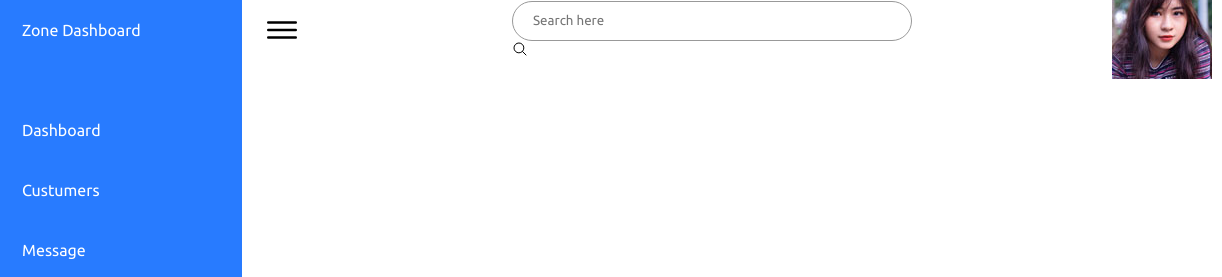
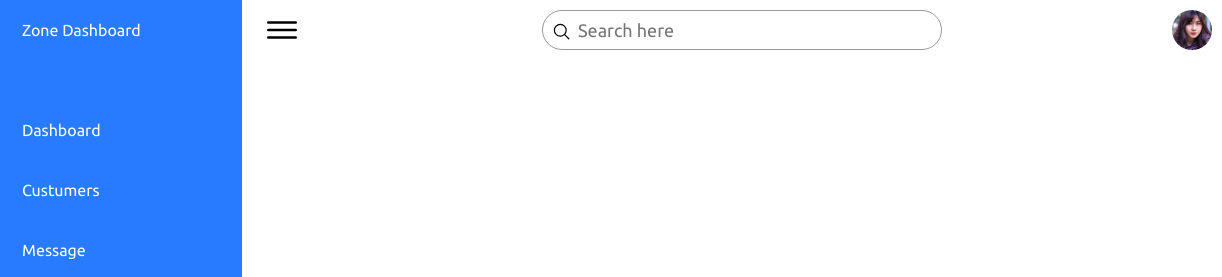
Before and after one commit to gdcodedev/Responsive-Admin-Dashboard, a plain HTML site: page index.html in a window 1280 px wide. Shown: the top 277 px of the page, 58-1280 px from the left. Drawn offline with nearby package versions, Linux system fonts and the light colour scheme.

Commit message:
Update style.css

```diff
--- a/css/style.css
+++ b/css/style.css
@@ -173,6 +173,32 @@ body {
   height: 40px;
   border-radius: 40px;
   padding: 5px 20px;
+  padding-left: 35px;
+  font-size: 18px;
   outline: none;
   border: 1px solid var(--black2);
 }
+.search label ion-icon {
+  position: absolute;
+  top: 0;
+  left: 10px;
+  font-size: 1.2em;
+}
+
+.user {
+  position: relative;
+  width: 40px;
+  height: 40px;
+  border-radius: 50%;
+  overflow:hidden;
+  cursor: pointer;
+}
+
+.user img {
+  position: absolute;
+  top: 0;
+  left: 0;
+  width: 100%;
+  height: 100%;
+  object-fit: cover;
+}
```
